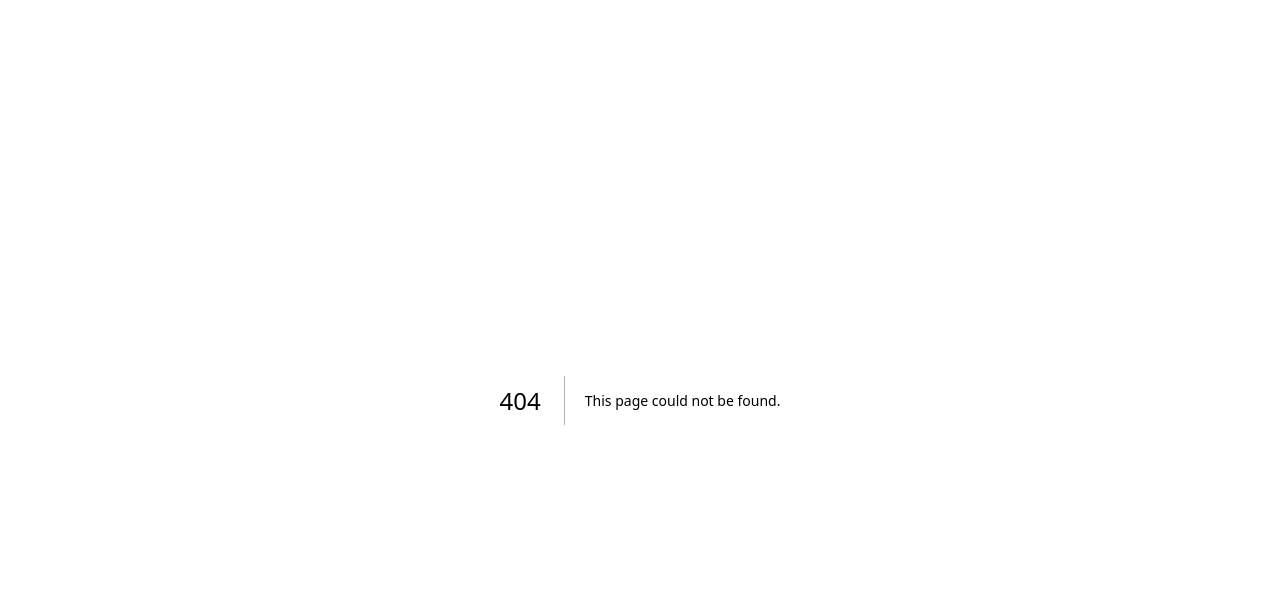
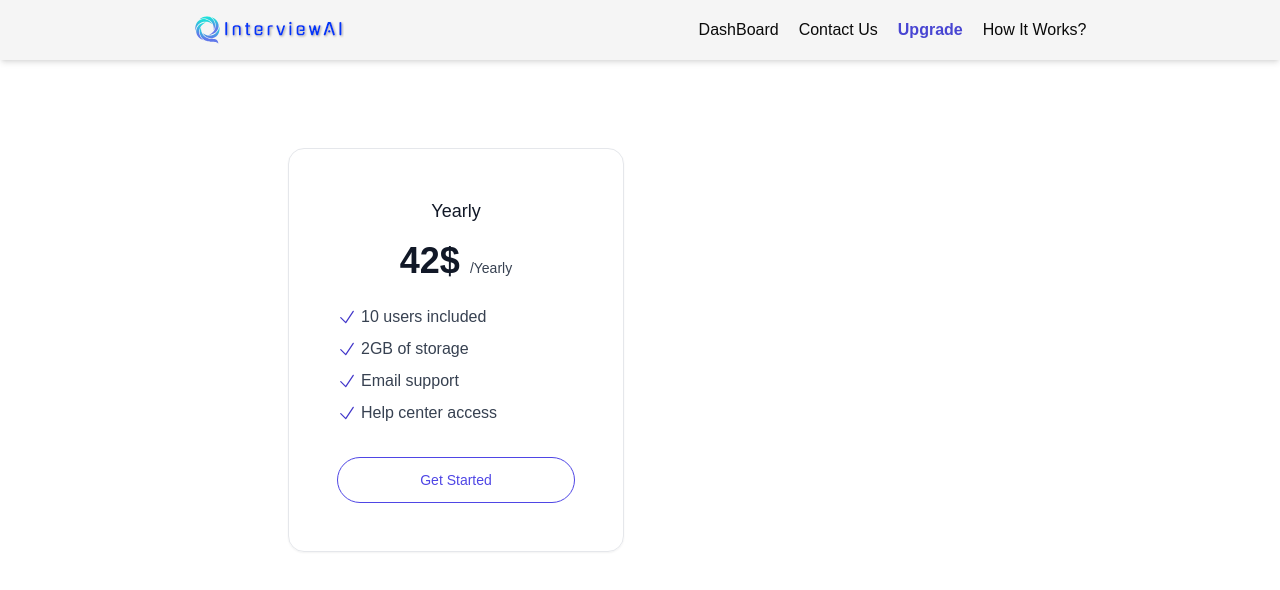
Before and after one commit to Debraj741/Ai-Interview-Mocker, a Next.js app: page /dashboard/upgrade in a window 1280 px wide. Before the commit this address had no page. Shown: the top 590 px of the page. Built offline with nearby package versions, Linux system fonts and the light colour scheme.

Commit message:
Add Demo Pricing Gateway by Stripe

```diff
--- /dev/null
+++ b/app/dashboard/_data/PricingPlan.jsx
@@ -0,0 +1,8 @@
+export default[
+    {
+        link:"https://buy.stripe.com/test_6oEcPjdoDbLv3lubII",
+        price: 42.00,
+        priceId:"price_1QT0FhB1rRTXDrylnJRPJs87",
+        duration:"Yearly"
+    }
+]
--- /dev/null
+++ b/app/dashboard/upgrade/page.jsx
@@ -0,0 +1,101 @@
+import React from 'react'
+import PricingPlan from '@/app/dashboard/_data/PricingPlan'
+
+export default function Upgrade() {
+  return (
+    <div className='p-10'>
+      <div className="mx-auto max-w-3xl px-4 py-8 sm:px-6 sm:py-12 lg:px-8">
+  <div className="grid grid-cols-1 gap-4 sm:grid-cols-2 sm:items-center md:gap-8">
+    {PricingPlan.map((item,ind)=>(
+      <div key={ind} className="rounded-2xl border border-gray-200 p-6 shadow-sm sm:px-8 lg:p-12">
+      <div className="text-center">
+        <h2 className="text-lg font-medium text-gray-900">
+          {item.duration}
+          <span className="sr-only">Plan</span>
+        </h2>
+
+        <p className="mt-2 sm:mt-4">
+          <strong className="text-3xl font-bold text-gray-900 sm:text-4xl"> {item.price}$ </strong>
+
+          <span className="text-sm font-medium text-gray-700">/{item.duration}</span>
+        </p>
+      </div>
+
+      <ul className="mt-6 space-y-2">
+        <li className="flex items-center gap-1">
+          <svg
+            xmlns="http://www.w3.org/2000/svg"
+            fill="none"
+            viewBox="0 0 24 24"
+            strokeWidth="1.5"
+            stroke="currentColor"
+            className="size-5 text-indigo-700"
+          >
+            <path strokeLinecap="round" strokeLinejoin="round" d="M4.5 12.75l6 6 9-13.5" />
+          </svg>
+
+          <span className="text-gray-700"> 10 users included </span>
+        </li>
+
+        <li className="flex items-center gap-1">
+          <svg
+            xmlns="http://www.w3.org/2000/svg"
+            fill="none"
+            viewBox="0 0 24 24"
+            strokeWidth="1.5"
+            stroke="currentColor"
+            className="size-5 text-indigo-700"
+          >
+            <path strokeLinecap="round" strokeLinejoin="round" d="M4.5 12.75l6 6 9-13.5" />
+          </svg>
+
+          <span className="text-gray-700"> 2GB of storage </span>
+        </li>
+
+        <li className="flex items-center gap-1">
+          <svg
+            xmlns="http://www.w3.org/2000/svg"
+            fill="none"
+            viewBox="0 0 24 24"
+            strokeWidth="1.5"
+            stroke="currentColor"
+            className="size-5 text-indigo-700"
+          >
+            <path strokeLinecap="round" strokeLinejoin="round" d="M4.5 12.75l6 6 9-13.5" />
+          </svg>
+
+          <span className="text-gray-700"> Email support </span>
+        </li>
+
+        <li className="flex items-center gap-1">
+          <svg
+            xmlns="http://www.w3.org/2000/svg"
+            fill="none"
+            viewBox="0 0 24 24"
+            strokeWidth="1.5"
+            stroke="currentColor"
+            className="size-5 text-indigo-700"
+          >
+            <path strokeLinecap="round" strokeLinejoin="round" d="M4.5 12.75l6 6 9-13.5" />
+          </svg>
+
+          <span className="text-gray-700"> Help center access </span>
+        </li>
+      </ul>
+
+      <a
+        href={item.link}
+        target='_blank'
+        className="mt-8 block rounded-full border border-indigo-600 bg-white px-12 py-3 text-center text-sm font-medium text-indigo-600 hover:ring-1 hover:ring-indigo-600 focus:outline-none focus:ring active:text-indigo-500"
+      >
+        Get Started
+      </a>
+    </div>
+    ))}
+
+
+  </div>
+</div>
+    </div>
+  )
+}
```
